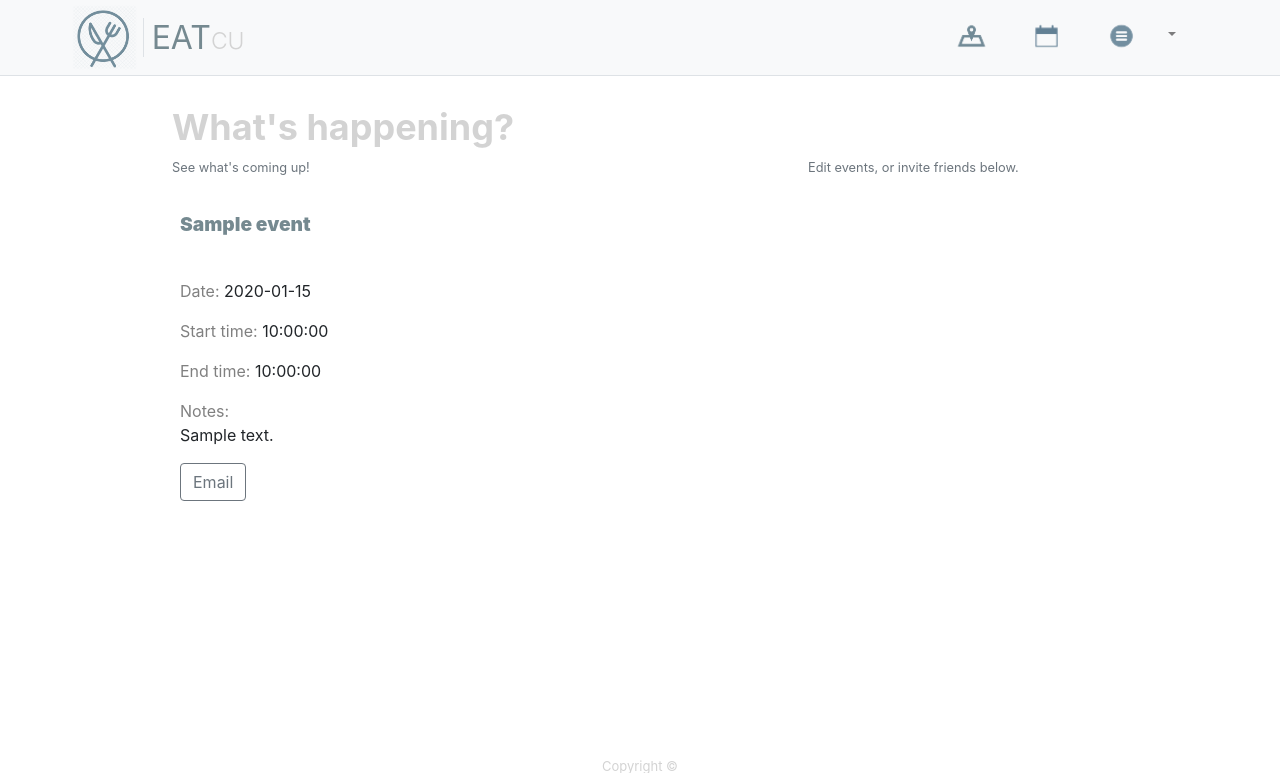
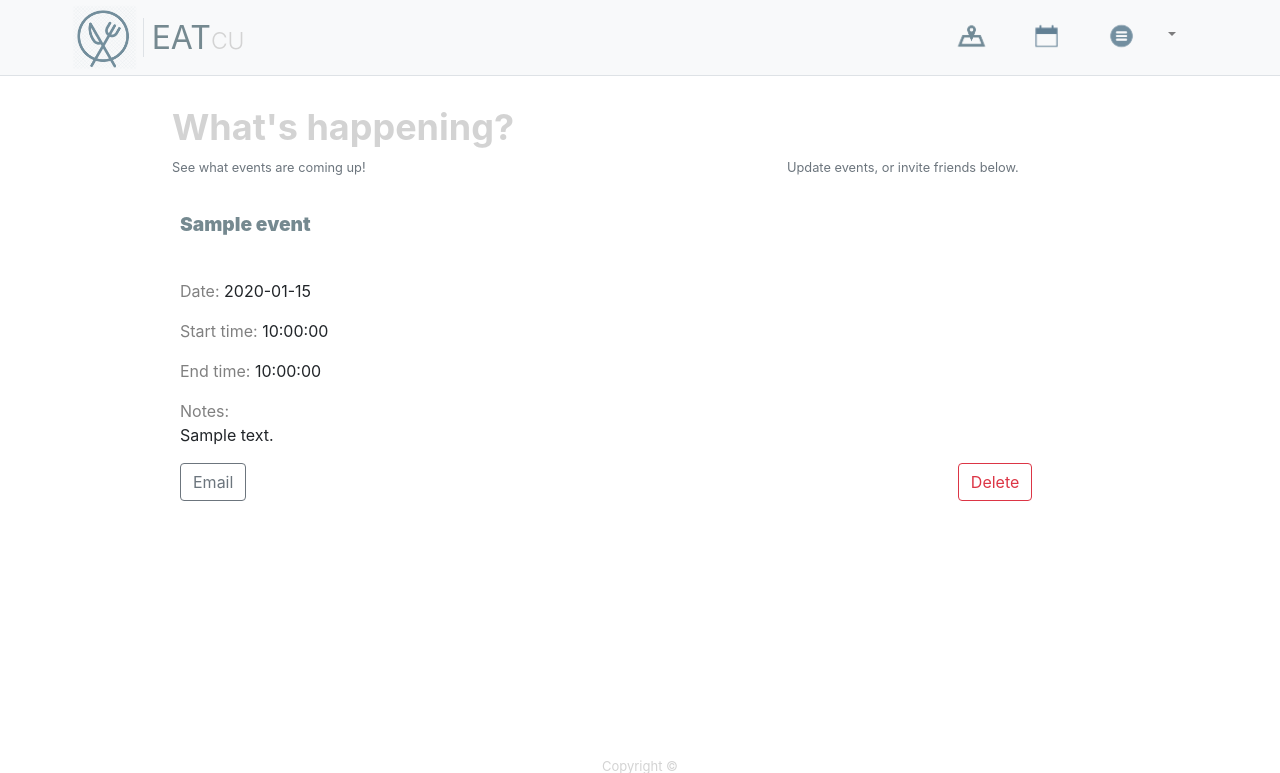
Before and after one commit to gth2103/UID-project, a Flask app: page /item in a window 1280 px wide. Shown: the top 773 px of the page. Run offline with Flask 2, Linux system fonts and the light colour scheme; a user stored in the database is signed in; tables that the repository leaves empty hold one stand-in row (values such as "Sample post"); some libraries are stand-ins or nearby versions.

Commit message:
created delete button for removing scheduled events from view and database

```diff
--- a/uid-eatcu/app/routes.py
+++ b/uid-eatcu/app/routes.py
@@ -178,11 +178,39 @@ def item():
         mail.send(msg)
     return render_template('item.html',title='Appointments', form=form, appointments = appointments);
 
-@app.route('/delete_event', methods=['GET'])
+@app.route('/remove_event/<event_id>', methods=['POST'])
 @login_required
-def delete_event():
-    return render_template('item.html')
+def remove_event(event_id):
+    global appointments
+    global appointments_index
+    user = current_user
+    form = EmailForm()
+    event = Event.query.filter_by(id=event_id).first()
+    print(event)
+    db.session.delete(event)
+    db.session.commit()
 
+    appointments = [];
+
+    events = get_recent_events(current_user.id)
+
+    for event in events:
+        new_item_entry = {
+            "id": event.id,
+            "place_id": event.place_id,
+            "title": event.title,
+            "address": event.address,
+            "date": str(event.date),
+            "starttime": str(event.start_time.time()),
+            "endtime": str(event.end_time.time()),
+            "notes": event.notes,
+            "position": event.position
+        }
+
+        appointments.append(new_item_entry)
+
+        appointments_index += 1
+    return redirect(url_for('item'));
 
 
 if __name__ == '__main__':
--- a/uid-eatcu/app/static/item.js
+++ b/uid-eatcu/app/static/item.js
@@ -1,5 +1,6 @@
 var restaurant;
 var count  = 2;
+
 
 function get_appointments() {
 
@@ -8,24 +9,41 @@ function get_appointments() {
         count++;
 
         if  (count % 2 == 0) {
-            restaurant = '<br><div class="bg-light p-2"><p><strong><big><b><span class="title">' + appointment.title + '</span></b></big></strong></p><br><p><span class="info">Date: </span>' + appointment.date + '</p><p><span class="info">Start time: </span>' + appointment.starttime + '</p><p><span class="info">End time: </span>' + appointment.endtime + '</p><p><span class="info">Notes: </span><br><span class="notes">' + appointment.notes + '</span></p><p><button type="button" class="email btn btn-outline-secondary" data-toggle="modal" data-target="#exampleModal">Email</button></p></div>'
+            restaurant = '<br><div class="' + appointment.id + ' bg-light p-2"><p><strong><big><b><span class="title">' + appointment.title + '</span></b></big></strong></p><br><p><span class="info">Date: </span>' + appointment.date + '</p><p><span class="info">Start time: </span>' + appointment.starttime + '</p><p><span class="info">End time: </span>' + appointment.endtime + '</p><p><span class="info">Notes: </span><br><span class="notes">' + appointment.notes + '</span></p><p><button type="button" class="email btn btn-outline-secondary" data-toggle="modal" data-target="#exampleModal">Email</button><button id="' + appointment.id + '" type="button" class="delete btn btn-outline-danger ml-2 float-right">Delete</button></p></div>'
         }
         else {
-            restaurant = '<br><div class="p-2"><p><strong><big><b><span class="title">' + appointment.title + '</span></b></big></strong></p><br><p><span class="info">Date: </span>' + appointment.date + '</p><p><span class="info">Start time: </span>' + appointment.starttime + '</p><p><span class="info">End time: </span>' + appointment.endtime + '</p><p><span class="info">Notes: </span><br><span class="notes">' + appointment.notes + '</span></p><p><button type="button" class="email btn btn-outline-secondary" data-toggle="modal" data-target="#exampleModal">Email</button></p></div>'
+            restaurant = '<br><div class="' + appointment.id + ' p-2"><p><strong><big><b><span class="title">' + appointment.title + '</span></b></big></strong></p><br><p><span class="info">Date: </span>' + appointment.date + '</p><p><span class="info">Start time: </span>' + appointment.starttime + '</p><p><span class="info">End time: </span>' + appointment.endtime + '</p><p><span class="info">Notes: </span><br><span class="notes">' + appointment.notes + '</span></p><p><button type="button" class="email btn btn-outline-secondary" data-toggle="modal" data-target="#exampleModal">Email</button><button id="' + appointment.id + '"  type="button" class="delete btn btn-outline-danger ml-2 float-right">Delete</button></p></div>'
         }
 
         $('#appointments').append(restaurant);
     });
 }
 
+
+
 $(document).ready(function(){
 
-    $('#email').on('click', function() {
+    get_appointments();
+
+    $('.email').on('click', function() {
 
         $('.modal').modal('show');
 
     });
 
-    get_appointments();
+    $('.delete').on('click', function() {
 
+   if (window.confirm("Are you sure you want to delete this event?")) {
+
+        var event_id = $(this).attr('id');
+        var url = "/remove_event/" + event_id;
+        var target = '.' + event_id;
+
+        $.post(url);
+        setTimeout(function(){
+            location.reload(1);
+        }, 800);
+     }
+
+    });
 });
--- a/uid-eatcu/app/static/search.js
+++ b/uid-eatcu/app/static/search.js
@@ -161,7 +161,7 @@ function initMarkers() {
 
         var geocoder = new google.maps.Geocoder();
 
-        var infowindow = new google.maps.InfoWindow();
+        var infowindow = new google.maps.InfoWindow({ maxWidth: 200 });
 
         var appointmentMarker = false;
 
--- a/uid-eatcu/app/templates/item.html
+++ b/uid-eatcu/app/templates/item.html
@@ -6,8 +6,8 @@
         <header>
             What's happening?
         </header>
-        <small class="text-muted headerHelpLeft d-inline-block">See what's coming up!</small>
-        <small class="text-muted headerHelpRight d-inline-block text-right">Edit events, or invite friends below.</small>
+        <small class="text-muted headerHelpLeft d-inline-block">See what events are coming up!</small>
+        <small class="text-muted headerHelpRight d-inline-block text-right">Update events, or invite friends below.</small>
         <div id="appointments">
         </div>
         <footer class="m-4 mt-5 text-center fixed-bottom">
@@ -64,4 +64,5 @@
             var appointments = {{appointments|tojson|safe}}
         </script>
 
+
 {% endblock %}
--- a/uid-eatcu/app/templates/layout.html
+++ b/uid-eatcu/app/templates/layout.html
@@ -132,6 +132,31 @@
                 color: #758990;
             }
 
+            #flash-container{
+                position: fixed;
+                top: 0;
+                left: 0;
+                width: 100%;
+                text-align: center;
+                font-weight: 400;
+                color: $white;
+                z-index: 1000;
+            }
+
+            .flash-list{
+                list-style: none;
+                padding: 10px 0;
+                background-color: $blue-main;
+            }
+
+            .flash-item{
+
+            }
+
+            .result{
+                padding: 10px 20px;
+            }
+
             @media screen and (max-width: 770px) {
 
                 .headerHelpRight.text-right {
@@ -151,9 +176,6 @@
                 }
 
             }
-
-
-
 
         </style>
     </head>
--- a/uid-eatcu/app/templates/search.html
+++ b/uid-eatcu/app/templates/search.html
@@ -7,7 +7,7 @@
             Where to eat next?
         </header>
         <small class="text-muted headerHelpLeft d-inline-block">Find your restaurant in the search box below!</small>
-        <small class="text-muted headerHelpRight d-inline-block text-right mr-2">Click <img src="http://maps.google.com/mapfiles/ms/icons/red-dot.png" height="12px"> to schedule an event, and <img src="http://maps.google.com/mapfiles/ms/icons/green-dot.png" height="12px"> to see what's coming.</small>
+        <small class="text-muted headerHelpRight d-inline-block text-right mr-2">Click <img src="http://maps.google.com/mapfiles/ms/icons/red-dot.png" height="12px"> to schedule an event, or <img src="http://maps.google.com/mapfiles/ms/icons/green-dot.png" height="12px"> to see what's cooking.</small>
     </div>
 </div>
 <div class="row m-1 mb-5 pl-5 pr-5 pb-5 pt-1">
```
